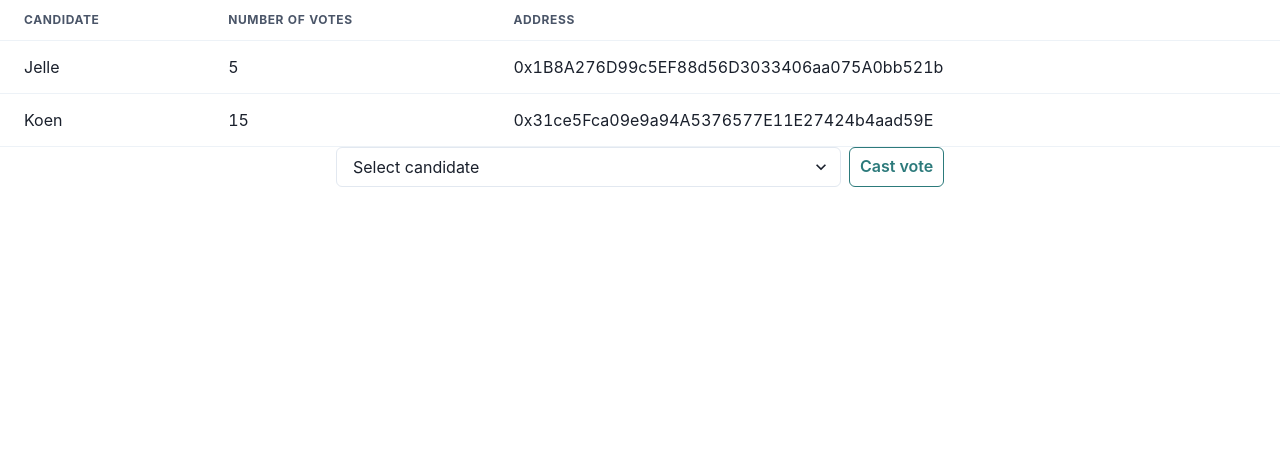
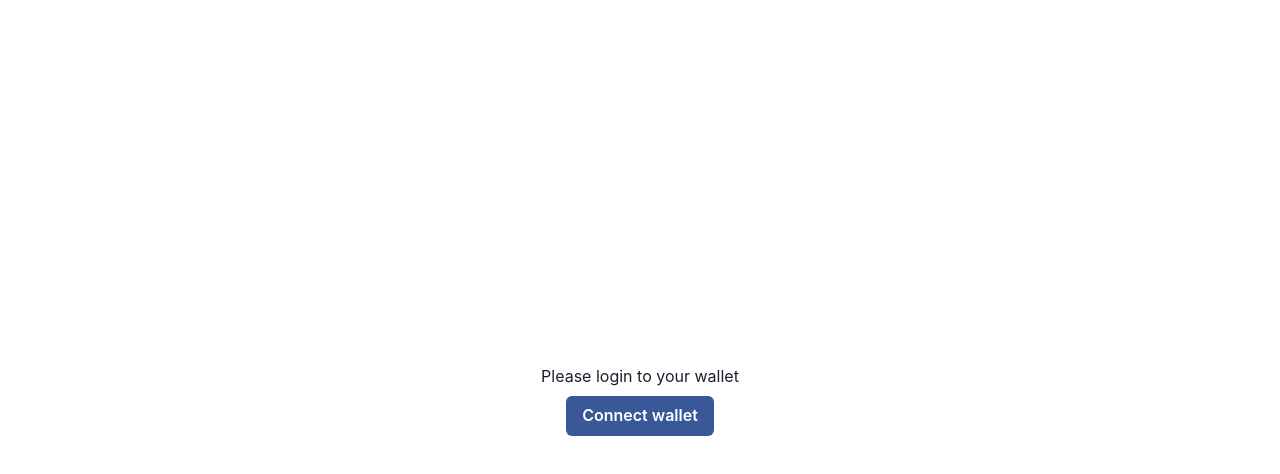
Before and after one commit to Typiqally/election-dapp, a Next.js app in the folder frontend/: page / in a window 1280 px wide. Shown: the top 474 px of the page. Built offline with nearby package versions, Linux system fonts and the light colour scheme.

Commit message:
Add wallet MetaMask connection and move candidate overview to its own component

```diff
--- /dev/null
+++ b/frontend/components/candidate-overview.tsx
@@ -0,0 +1,43 @@
+import { NextPage } from "next";
+import { Container, VStack } from "@chakra-ui/react";
+
+import CandidateTable from "../components/candidate-table";
+import CandidateVoteForm from "../components/candidate-vote-form";
+import Candidate from "../models/candidate";
+
+interface IProps {
+  address: string;
+}
+
+const CandidateOverview: NextPage<IProps> = (props) => {
+  const candidates: Array<Candidate> = [
+    {
+      name: "Jelle",
+      votes: 5,
+      address: "0x1B8A276D99c5EF88d56D3033406aa075A0bb521b"
+    },
+    {
+      name: "Koen",
+      votes: 15,
+      address: "0x31ce5Fca09e9a94A5376577E11E27424b4aad59E"
+    }
+  ];
+
+  const handleVote = (candidate: Candidate | null) => {
+    console.log(candidate);
+  };
+
+  return (
+    <>
+      <VStack spacing={5}>
+        <p>Your wallet address: {props.address}</p>
+        <CandidateTable candidates={candidates} />
+        <Container maxW="container.sm">
+          <CandidateVoteForm candidates={candidates} onVote={handleVote} />
+        </Container>
+      </VStack>
+    </>
+  );
+};
+
+export default CandidateOverview;
--- /dev/null
+++ b/frontend/components/connect-wallet.tsx
@@ -0,0 +1,68 @@
+import { NextPage } from "next";
+import { Button, Box, VStack, Flex, Alert, AlertIcon, AlertTitle, AlertDescription } from "@chakra-ui/react";
+import { useState } from "react";
+
+interface IProps {
+  onWalletConnected(address: string): void;
+}
+
+interface IState {
+  error: {
+    title: string
+    message: string
+  } | null;
+}
+
+const ConnectWallet: NextPage<IProps> = (props) => {
+  const HARDHAT_NETWORK_ID = 1337;
+
+  const [state, setState] = useState<IState>({ error: null });
+
+  const connectWallet = async () => {
+    // @ts-ignore
+    const [selectedAddress] = await window.ethereum.request({ method: "eth_requestAccounts" });
+
+    if (!validateNetwork()) {
+      setState({
+        error: {
+          title: "Invalid network",
+          message: "Please connect MetaMask to localhost"
+        }
+      });
+
+      return;
+    }
+
+    props.onWalletConnected(selectedAddress)
+  };
+
+  const validateNetwork = () => {
+    // @ts-ignore
+    return window.ethereum.networkVersion == HARDHAT_NETWORK_ID;
+  };
+
+  return (
+    <Flex
+      align="center"
+      justify="center"
+      h="100%"
+    >
+      <Box>
+        <VStack>
+          {
+            state.error &&
+            <Alert status="error">
+              <AlertIcon />
+              <AlertTitle mr={2}>{state.error.title}</AlertTitle>
+              <AlertDescription>{state.error.message}</AlertDescription>
+            </Alert>
+          }
+          <p>Please login to your wallet</p>
+          <Button colorScheme="facebook" onClick={connectWallet}>Connect wallet</Button>
+        </VStack>
+      </Box>
+    </Flex>
+  );
+};
+
+export default ConnectWallet;
--- a/frontend/pages/index.tsx
+++ b/frontend/pages/index.tsx
@@ -1,27 +1,47 @@
 import { NextPage } from "next";
 import Head from "next/head";
-import { Container, VStack } from "@chakra-ui/react";
+import { useState } from "react";
 
-import CandidateTable from "../components/candidate-table";
-import CandidateVoteForm from "../components/candidate-vote-form";
-import Candidate from "../models/candidate";
+import ConnectWallet from "../components/connect-wallet";
+import CandidateOverview from "../components/candidate-overview";
+import Election from "../contracts/Election.json";
+
+import { Contract, ethers } from "ethers";
+
+interface IState {
+  selectedAddress: string | undefined;
+  provider: any | undefined;
+  election: Contract | undefined;
+}
 
 const Home: NextPage = () => {
-  const candidates: Array<Candidate> = [
-    {
-      name: "Jelle",
-      votes: 5,
-      address: "0x1B8A276D99c5EF88d56D3033406aa075A0bb521b"
-    },
-    {
-      name: "Koen",
-      votes: 15,
-      address: "0x31ce5Fca09e9a94A5376577E11E27424b4aad59E"
-    }
-  ]
 
-  const handleVote = (candidate: Candidate | null) => {
-    console.log(candidate);
+  const [state, setState] = useState<IState>({
+    selectedAddress: undefined,
+    election: undefined,
+    provider: undefined
+  });
+
+  const handleWalletConnected = (address: string) => {
+    const { provider, election } = initializeEther();
+
+    setState({
+      selectedAddress: address,
+      provider: provider,
+      election: election
+    });
+  };
+
+  const initializeEther = () => {
+    // @ts-ignore
+    let provider = new ethers.providers.Web3Provider(window.ethereum);
+    let election = new ethers.Contract(
+      Election.address,
+      Election.artifact.abi,
+      provider.getSigner(0)
+    );
+
+    return { provider, election };
   };
 
   return (
@@ -30,12 +50,11 @@ const Home: NextPage = () => {
         <title>Candidates</title>
         <meta name="description" content="Election Dapp" />
       </Head>
-      <CandidateTable candidates={candidates}/>
-      <VStack>
-        <Container maxW="container.sm">
-          <CandidateVoteForm candidates={candidates} onVote={handleVote} />
-        </Container>
-      </VStack>
+      {
+        state.selectedAddress
+          ? <CandidateOverview address={state.selectedAddress} />
+          : <ConnectWallet onWalletConnected={handleWalletConnected} />
+      }
     </>
   );
 };
```
